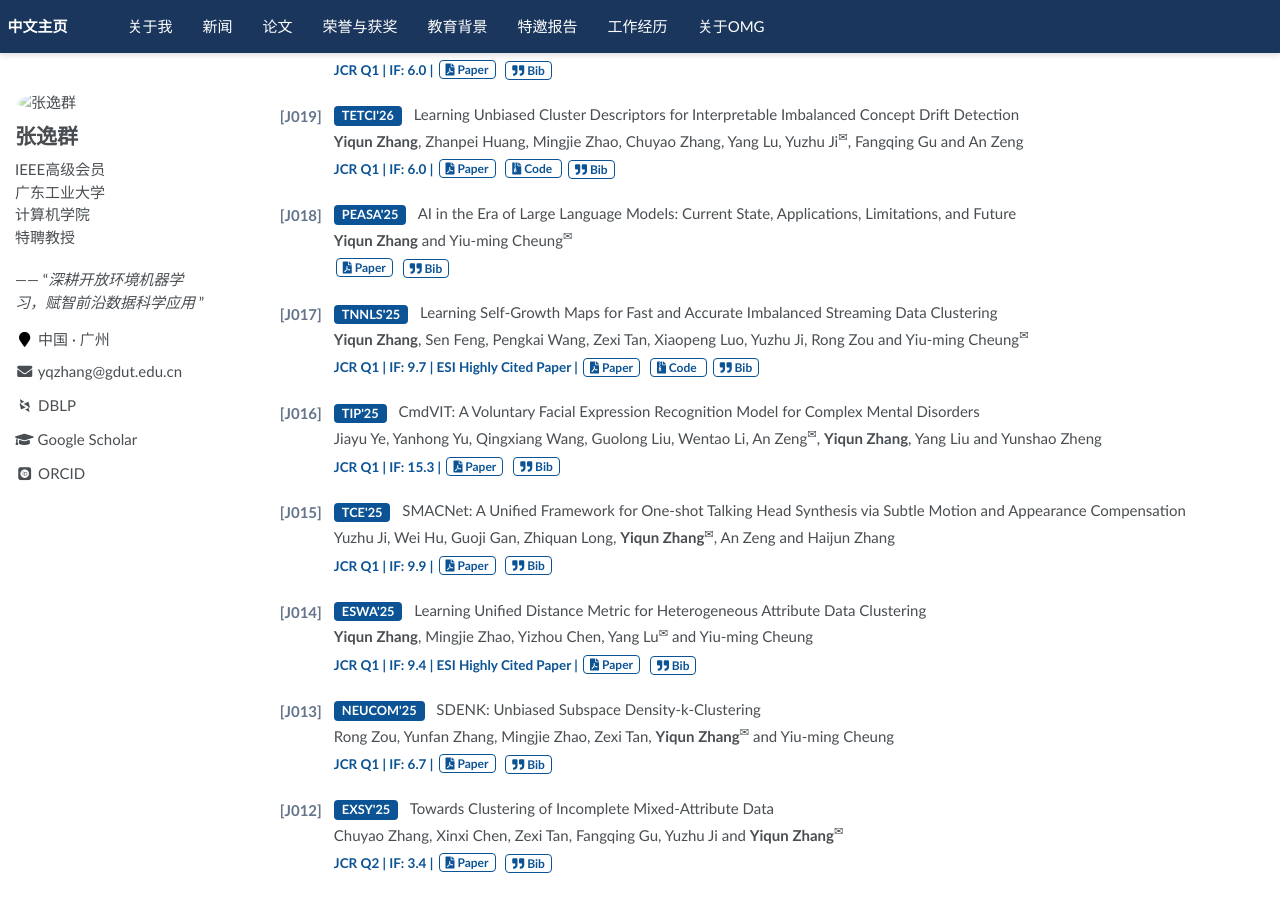
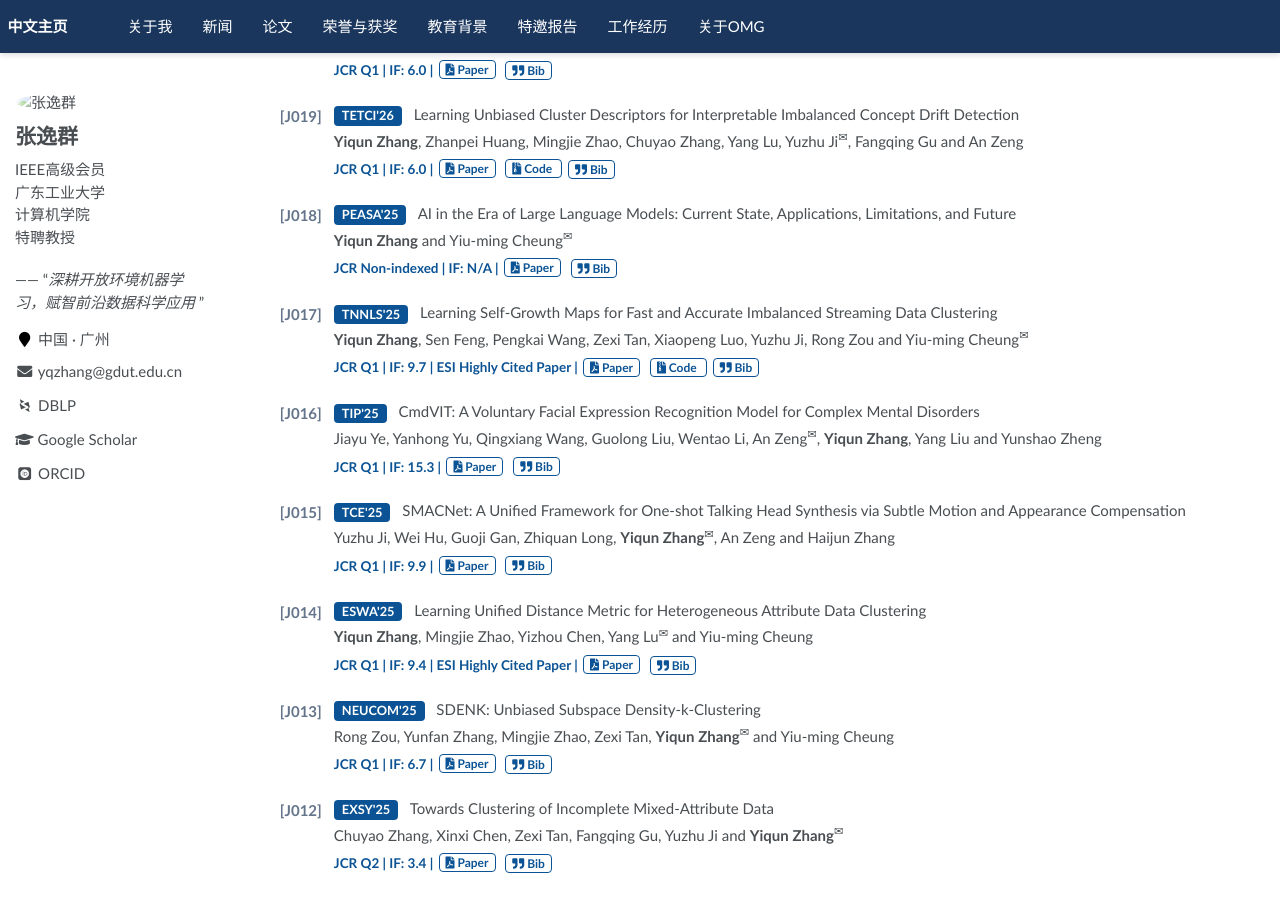
Before and after one commit to yqzhang-Zz/zh-publications, a Jekyll site: the page built from _pages/about.md, in a window 1280 px wide and 900 px high, scrolled down 987 px. Built offline with Jekyll 4.4.1, drawn with Linux system fonts in a browser that asks for light colours; some web fonts are replaced; a script that is not in the unit is left out; comment, search, counter and statistics services are not loaded.

Commit message:
Update journal_meta.yml

```diff
--- a/_data/journal_meta.yml
+++ b/_data/journal_meta.yml
@@ -80,4 +80,7 @@ ISCLS:
   jcr: "Q1"
   cas: "2区"
 
-TAI:
+Other:
+  if: "N/A"
+  jcr: "Non-indexed"
+  cas: "Non-indexed"
```
